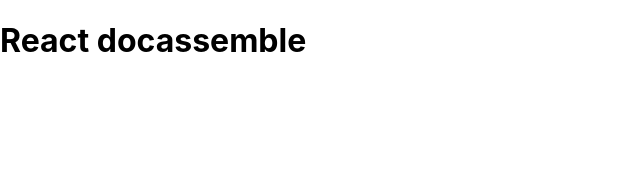
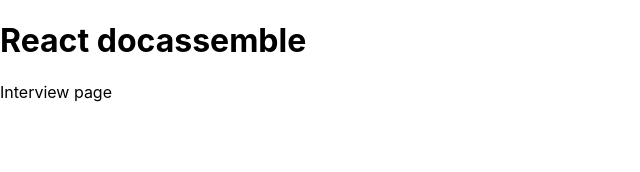
Before and after one commit to KonstantinSolutions/react-docassemble, a React (Create React App) app: page /session/question in a window 1280 px wide. Shown: the top 172 px of the page, without its empty margins (0-640 px from the left). Built offline with nearby package versions, Linux system fonts and the light colour scheme.

Commit message:
storing session value in context

```diff
--- a/package.json
+++ b/package.json
@@ -30,5 +30,5 @@
       "last 1 safari version"
     ]
   },
-  "proxy": "http://localhost:80"
+  "proxy": "http://localhost:3000"
 }
--- a/src/App.js
+++ b/src/App.js
@@ -1,17 +1,20 @@
 import React from "react";
 import { BrowserRouter as Router, Route } from "react-router-dom";
 import Home from "./Home";
-import Interview from "./ui/Interview";
+import CurrentQuestion from "./ui/CurrentQuestion";
+import { InterviewProvider } from "./context";
 
 function App() {
   return (
+    <InterviewProvider>
       <div className="App">
         <h1>React docassemble</h1>
         <Router>
           <Route exact path="/" component={Home} />
-        <Route path="/interview/:page" component={Interview} />
+          <Route path="/session/question" component={CurrentQuestion} />
         </Router>
       </div>
+    </InterviewProvider>
   );
 }
 
--- /dev/null
+++ b/src/context/index.js
@@ -0,0 +1,12 @@
+import React, { useState } from "react";
+
+export const InterviewContext = React.createContext({});
+
+export function InterviewProvider(props) {
+  const [session, setSession] = useState();
+  return (
+    <InterviewContext.Provider value={{ session, setSession }}>
+      {props.children}
+    </InterviewContext.Provider>
+  );
+}
--- /dev/null
+++ b/src/ui/CurrentQuestion.js
@@ -0,0 +1,7 @@
+import React, { useContext } from "react";
+import { InterviewContext } from "../context";
+
+export default function CurrentQuestion(props) {
+  const { session } = useContext(InterviewContext);
+  return <div>Interview page {session}</div>;
+}
--- a/src/ui/Interview.js
+++ /dev/null
@@ -1,5 +0,0 @@
-import React from "react";
-
-export default function Interview(props) {
-  return <div>Interview page</div>;
-}
--- a/src/ui/StartInterview.js
+++ b/src/ui/StartInterview.js
@@ -1,15 +1,16 @@
-import React from "react";
+import React, { useContext } from "react";
 import { withRouter } from "react-router-dom";
+import { InterviewContext } from "../context";
 
 function StartInterview({ filename, title, history }) {
+  const { setSession } = useContext(InterviewContext);
   function startInterview() {
-    fetch(`/api/session/new?i=${filename}`, {
-      headers: {
-        "x-api-key": "VAMQXTCK06465LP8B6C31TIOFZB8ZNRI"
-      }
-    }).then(() => {
-      history.push("/interview/page1");
-    });
+    fetch(`/docassemble/api/session/new?i=${filename}`)
+      .then(res => res.json())
+      .then(data => {
+        setSession(data.session);
+        history.push("/session/question");
+      });
   }
   return <button onClick={startInterview}>{title}</button>;
 }
```
Lines whose indentation alone changed are shown as unchanged.
